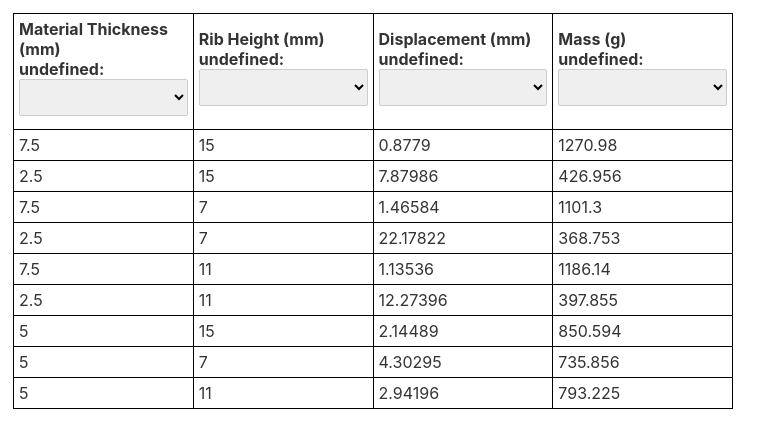
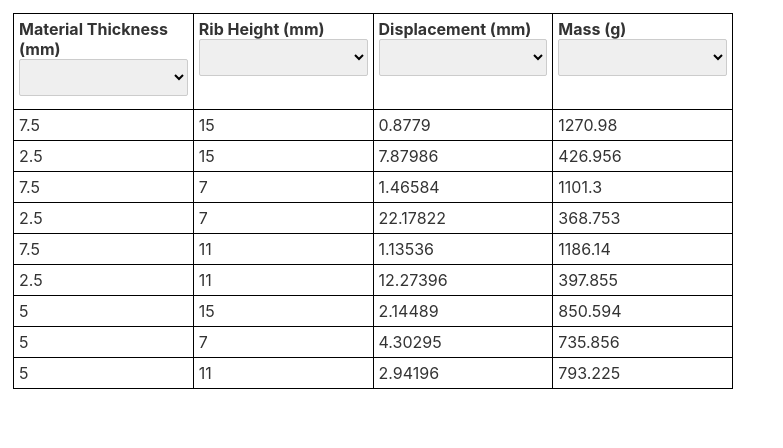
Before and after one commit to mgreminger/response-surface-pareto, a Svelte app: page / in a window 1280 px wide. Shown: the top 448 px of the page, without its empty margins (0-783 px from the left). Built offline with nearby package versions, Linux system fonts and the light colour scheme.

Commit message:
Fixed header alignment and removed redundant label

```diff
--- a/src/EditableTable.svelte
+++ b/src/EditableTable.svelte
@@ -118,6 +118,7 @@
 
   th {
     position: relative;
+    vertical-align: top;
   }
 
   td.error {
@@ -144,6 +145,7 @@
       <tr>
         {#each Array(longestRow) as _, j}
         <th>
+          <label>
             {#if editableHeaders}
                 <div contenteditable="true" bind:textContent={$parameters[j]}>
                   {$parameters[j] ? $parameters[j] : ''}
@@ -154,8 +156,7 @@
                 <div class="grip" use:columnAdjust>&nbsp</div>
             {/if}
 
-          <label>
-            {parameters[j]}:
+
             <select bind:value={$parameterTypes[j]}>
               {#each types as type}
                 <option value={type.name}>{type.text}</option>
```
Lines whose indentation alone changed are shown as unchanged.
